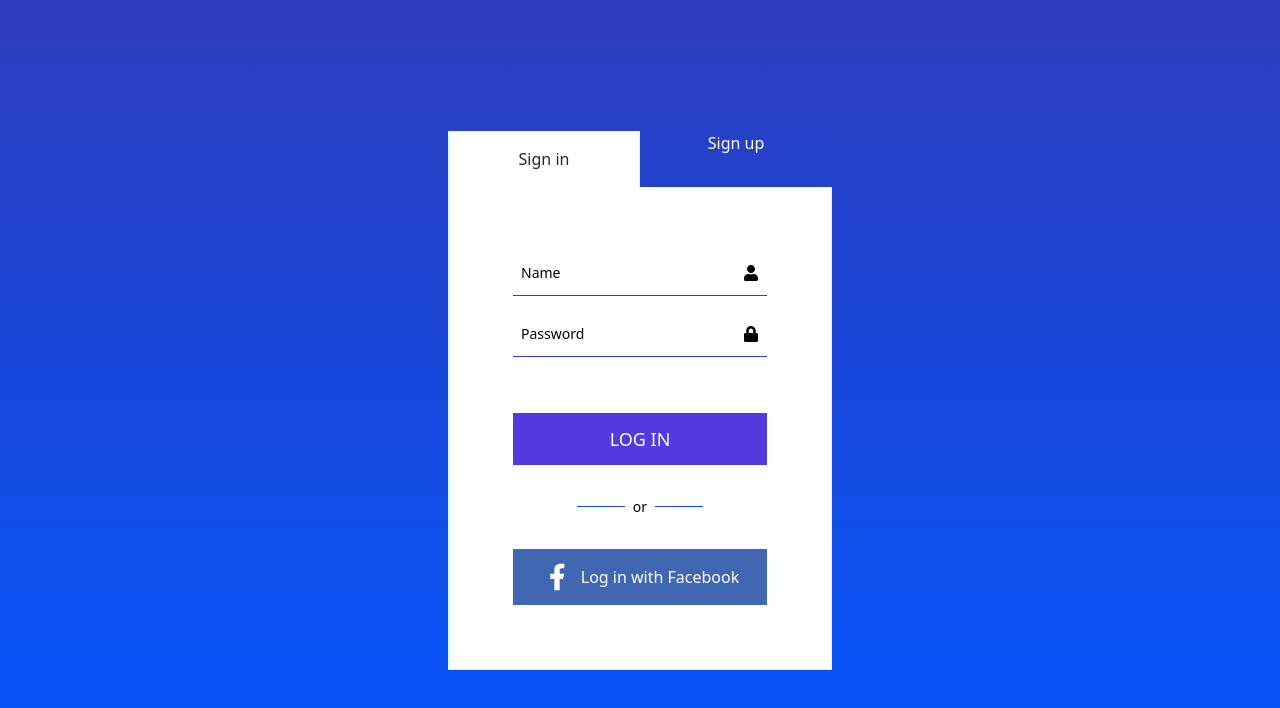
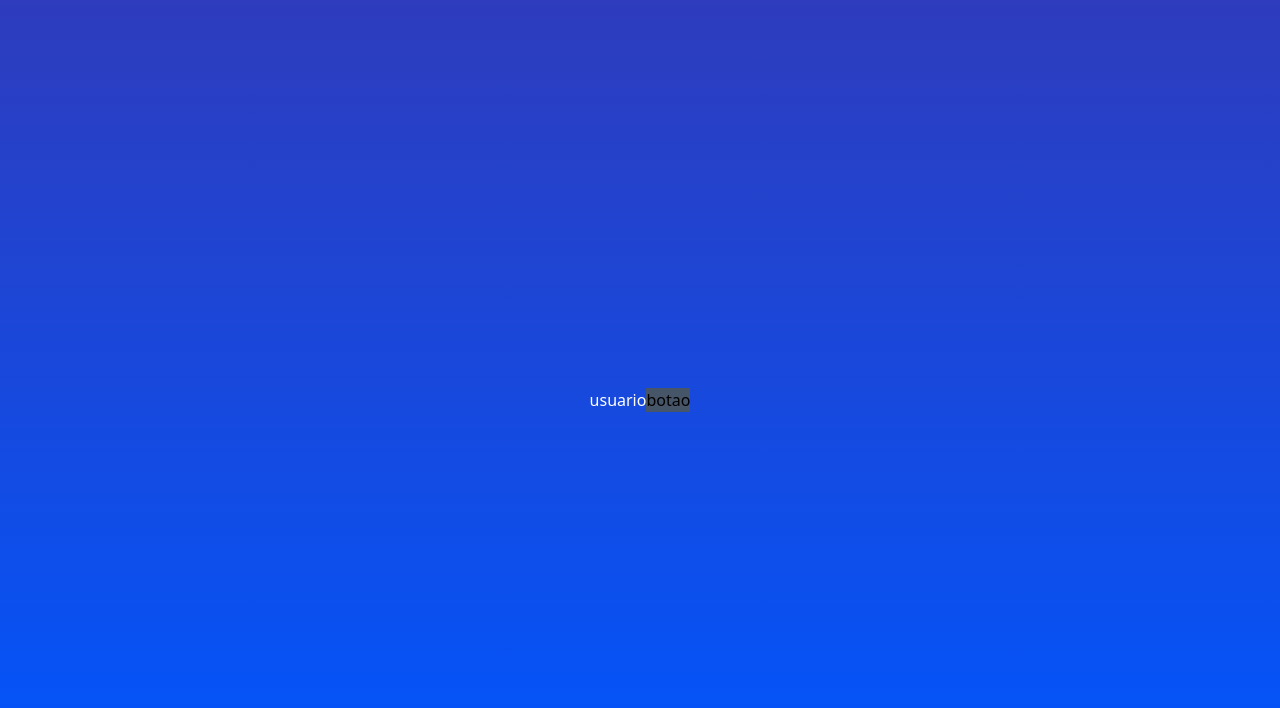
Before and after one commit to ellen-ls/operacao-financeira, a React (Create React App) app: page /usuario in a window 1280 px wide. Shown: the top 708 px of the page. Built offline with nearby package versions, Linux system fonts and the light colour scheme.

Commit message:
pagina de login feita, agora vou começar a area do usuario

```diff
--- a/src/App.js
+++ b/src/App.js
@@ -1,11 +1,20 @@
-import logo from './logo.svg';
+
+import { BrowserRouter, Route, Routes } from 'react-router-dom';
 import './App.css';
 import Login from './Components/Login/Login';
+import Usuario from './Components/Usuario/Usuario';
 
 function App() {
   return (
     <div className="App">
-       <Login></Login>
+      <BrowserRouter>
+      <Routes>
+        <Route path='/' element={<Login/>}/>
+        <Route path='/usuario' element={<Usuario/>}/>
+
+      </Routes>
+      </BrowserRouter>
+
     </div>
   );
 }
--- a/src/Components/Login/Login.js
+++ b/src/Components/Login/Login.js
@@ -1,26 +1,29 @@
-// import { CheckBox, CheckBoxOutlineBlank } from '@mui/icons-material';
 import React, { useState } from 'react'
 
 import { FaLock } from "react-icons/fa";
 import { FaUser } from "react-icons/fa";
 import { MdEmail } from "react-icons/md";
+import { useNavigate } from 'react-router-dom';
 
 export default function Login() {
+
     const [activePanel, setActivePanel] = useState('signin');
+    const navigate = useNavigate()
+
   return (
     <div className="bg-gradient-to-t from-[#0056FE] to-[#2E3CBD] text-white flex justify-center items-center min-h-screen p-4">
       <main className="grid w-full max-w-sm backdrop-blur-sm">
         <div className="grid grid-cols-2 cursor-pointer text-base relative isolate">
           <label
             id="tab-1"
-            className={`cursor-pointer ${activePanel === 'signin' ? 'bg-white border-x border-teal-200/50 text-[#0056FE]  py-4 px-6 text-center text-gray-800 transition-all duration-300' : ''}`}
+            className={`cursor-pointer ${activePanel === 'signin' ? 'bg-white border-x border-teal-200/50 text-[#0056FE]  py-4 px-6 text-center text-gray-800 transition-all duration-300 font-bold' : ''}`}
             onClick={() => setActivePanel('signin')}
            >
             Sign in
           </label>
           <label
             id="tab-2"
-            className={`cursor-pointer ${activePanel === 'signup' ? 'bg-white border-x border-teal-200/50 text-[#0056FE] py-4 px-6 text-center text-gray-800 transition-all duration-300' : ''}`}
+            className={`cursor-pointer ${activePanel === 'signup' ? 'bg-white border-x border-teal-200/50 text-[#0056FE] py-4 px-6 text-center text-gray-800 transition-all duration-300 font-bold' : ''}`}
             onClick={() => setActivePanel('signup')}
           >
             Sign up
@@ -28,9 +31,11 @@ export default function Login() {
         </div>
 
         <section className="bg-white overflow-hidden border-x border-b border-teal-200/50 transition-all duration-300 p-8 sm:p-16 grid">
+
           {activePanel === 'signin' && (
             <div id="panel-1"  className="space-y-8">
-              <form className='space-y-4 bg-white'>
+              <h1 className='text-black text-2xl font-bold'>Operação Financeira</h1>
+              <form className='space-y-4'>
                 <div className="field flex items-center justify-between border-b border-[#2E3CBD] relative px-2 text-black">
                   <input type="text" id="name-1" placeholder="&nbsp;" className="peer bg-transparent text-sm py-3 w-full outline-none ring-0" required />
                   <label htmlFor="name-1" className="absolute font-thin transition-all duration-300 -translate-y-6 text-sm peer-placeholder-shown:translate-y-0 peer-focus:-translate-y-6">Name</label>
@@ -49,12 +54,14 @@ export default function Login() {
                         <span className="material-symbols-outlined"></span>
                         <span className="material-symbols-outlined"></span>
                       </div>
-                      <p>Remember Me</p>
+                      <p className='text-black'>Remember Me</p>
                     </label>
                   </div>
-                  <a href="javascript:void(0)" className="text-xs">Forgot Password</a>
+                  <a href="javascript:void(0)" className="text-xs text-black">Forgot Password</a>
                 </div>
-                <button type="button" className="uppercase text-lg py-3 px-4 bg-[#523AE1] text-white relative isolate w-full flex items-center justify-center gap-2 overflow-hidden ring-0 outline-none before:absolute before:inset-0 before:-z-10 before:opacity-0 before:transition-all before:duration-300 before:ease-out before:bg-[#2f285a] hover:before:opacity-100 focus-visible:before:opacity-100">
+                <button type="button" className="uppercase text-lg py-3 px-4 bg-[#523AE1] text-white relative isolate w-full flex items-center justify-center gap-2 overflow-hidden ring-0 outline-none before:absolute before:inset-0 before:-z-10 before:opacity-0 before:transition-all before:duration-300 before:ease-out before:bg-[#2f285a] hover:before:opacity-100 focus-visible:before:opacity-100"
+                onClick={()=>navigate('/usuario')}
+                >
                   Log in
                 </button>
               </form>
@@ -70,6 +77,7 @@ export default function Login() {
           {activePanel === 'signup' && (
             <div id="panel-2" className="space-y-8">
               <form className="space-y-4">
+              <h1 className='text-black text-2xl font-bold'>Operação Financeira</h1>
                 <div className="field flex items-center justify-between border-b border-[#2E3CBD] relative px-2 text-black">
                   <input type="text" id="name-2" placeholder="&nbsp;" className="peer bg-transparent text-sm py-3 w-full outline-none ring-0" required />
                   <label htmlFor="name-2" className="absolute font-thin transition-all duration-300 -translate-y-6 text-sm peer-placeholder-shown:translate-y-0 peer-focus:-translate-y-6">Name</label>
@@ -84,28 +92,6 @@ export default function Login() {
                   <input type="password" id="pass-2" placeholder="&nbsp;" className="peer bg-transparent text-sm py-3 w-full outline-none ring-0" required />
                   <label htmlFor="pass-2" className="absolute font-thin transition-all duration-300 -translate-y-6 text-sm peer-placeholder-shown:translate-y-0 peer-focus:-translate-y-6">Password</label>
                   <span className="material-symbols-outlined"><FaLock /></span>
-                </div>
-                <div className="mt-4 flex items-center justify-center gap-4">
-                  <div className="tick">
-                    <input type="radio" name="gender" id="gender-1" className="peer sr-only" />
-                    <label htmlFor="gender-1" className="flex items-center gap-2 cursor-pointer transition-all duration-300">
-                      <div>
-                        <span className="material-symbols-outlined"></span>
-                        <span className="material-symbols-outlined"></span>
-                      </div>
-                      <p>Male</p>
-                    </label>
-                  </div>
-                  <div className="tick">
-                    <input type="radio" name="gender" id="gender-2" className="peer sr-only" />
-                    <label htmlFor="gender-2" className="flex items-center gap-2 cursor-pointer transition-all duration-300">
-                      <div>
-                        <span className="material-symbols-outlined"></span>
-                        <span className="material-symbols-outlined"></span>
-                      </div>
-                      <p>Female</p>
-                    </label>
-                  </div>
                 </div>
                 <button type="button" className="uppercase text-lg py-3 px-4 bg-[#523AE1] text-white relative isolate w-full flex items-center justify-center gap-2 overflow-hidden ring-0 outline-none before:absolute before:inset-0 before:-z-10 before:opacity-0 before:transition-all before:duration-300 before:ease-out before:bg-[#2f285a] hover:before:opacity-100 focus-visible:before:opacity-100">
                   Sign up
--- /dev/null
+++ b/src/Components/Usuario/Usuario.js
@@ -0,0 +1,17 @@
+import React from 'react'
+import { useNavigate } from 'react-router-dom'
+
+function Usuario() {
+
+    const navigate = useNavigate()
+  return (
+    <div className='bg-gradient-to-t from-[#0056FE] to-[#2E3CBD] text-white flex justify-center items-center min-h-screen p-4'>
+      usuario
+
+      <button className='text-black bg-slate-600' onClick={()=> navigate('/')}>botao</button>
+
+    </div>
+  )
+}
+
+export default Usuario
```
Also changed, not shown: src/Components/Registro/Registro.js (added).
